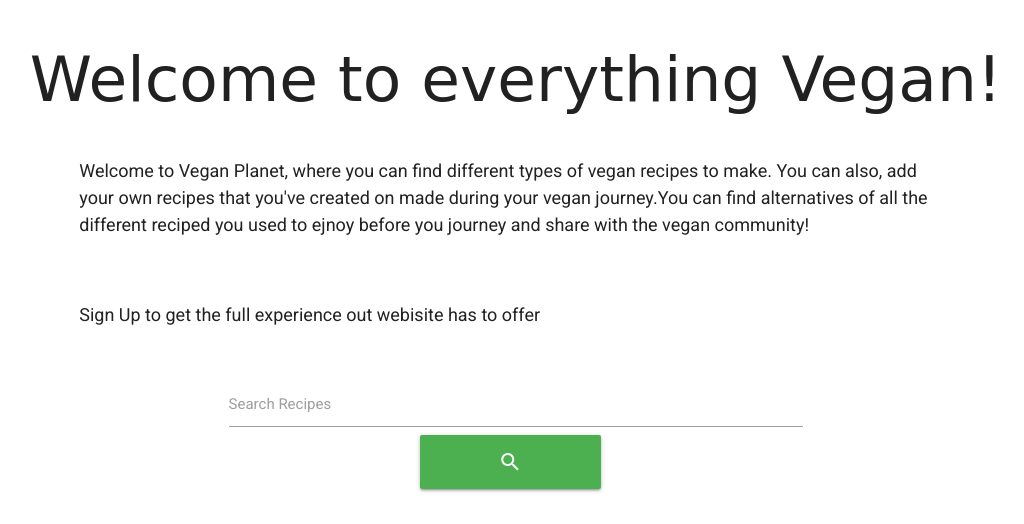
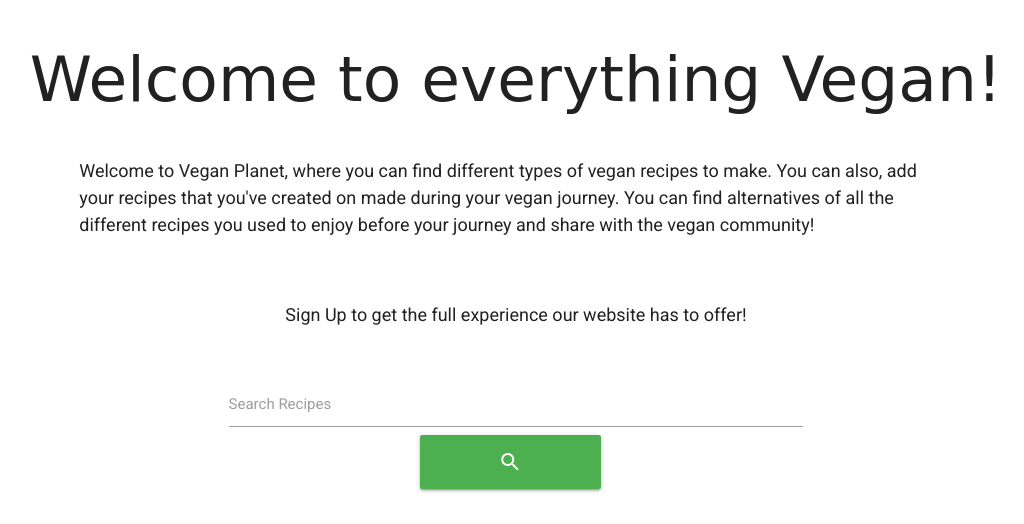
Before and after one commit to Tabita99/Planet-Vegan, a Flask app: page / in a window 1280 px wide. Shown: the part 708-1232 px from the top of the page, without its empty margins (124-1148 px from the left). Run offline with Flask 2, Linux system fonts and the light colour scheme; data that the repository does not hold is empty; some libraries are stand-ins or nearby versions; some web fonts are replaced.

Commit message:
welcome message and sign up message grammer corrected and sign up message centered]

```diff
--- a/templates/home.html
+++ b/templates/home.html
@@ -10,15 +10,15 @@
 			<div class="row ">
 				<div class="col s12  welcome-text">
 					<p>
-						Welcome to Vegan Planet, where you can find different types of vegan recipes to make. You can
-						also,
-						add your own recipes that you've created on made during your vegan journey.You can find
-						alternatives
-						of all the different reciped you used to ejnoy before you journey and share with the vegan
-						community!
+                        Welcome to Vegan Planet, where you can find different types of vegan recipes to make. You can
+                        also,
+                        add your recipes that you've created on made during your vegan journey. You can find
+                        alternatives
+                        of all the different recipes you used to enjoy before your journey and share with the vegan
+                        community!
 					</p>
-					<br>
-					<p>Sign Up to get the full experience out webisite has to offer</p>
+                    <br>
+					<p class="center-align">Sign Up to get the full experience our website has to offer!</p>
 				</div>
 			</div>
 			<!--Search bar-->
```
